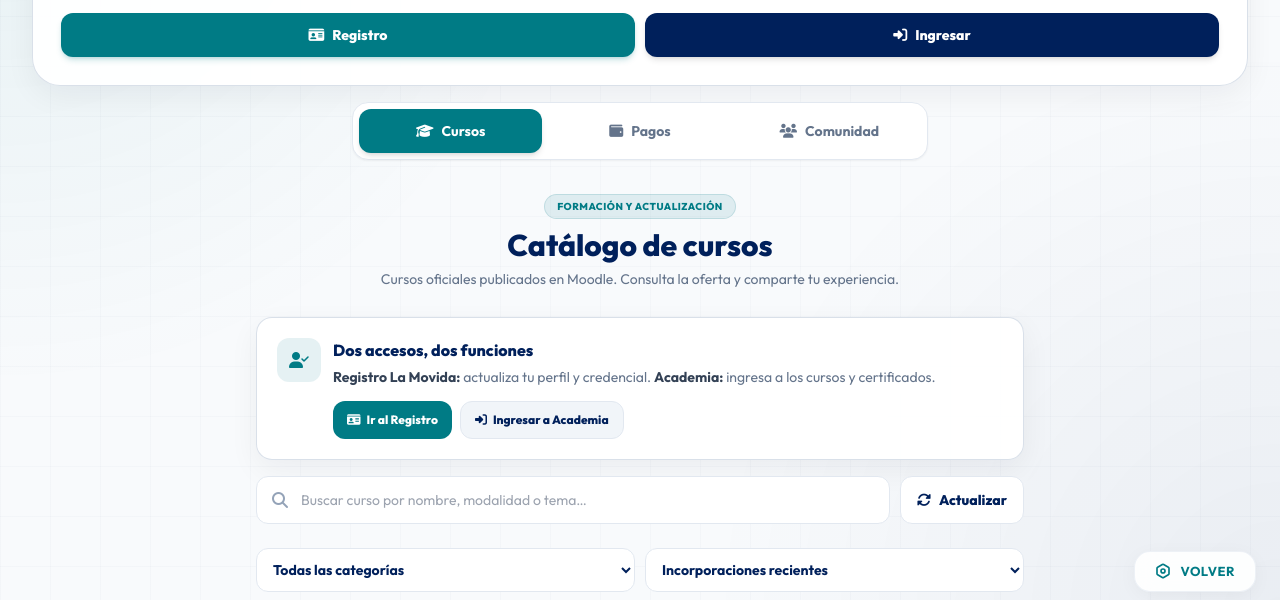
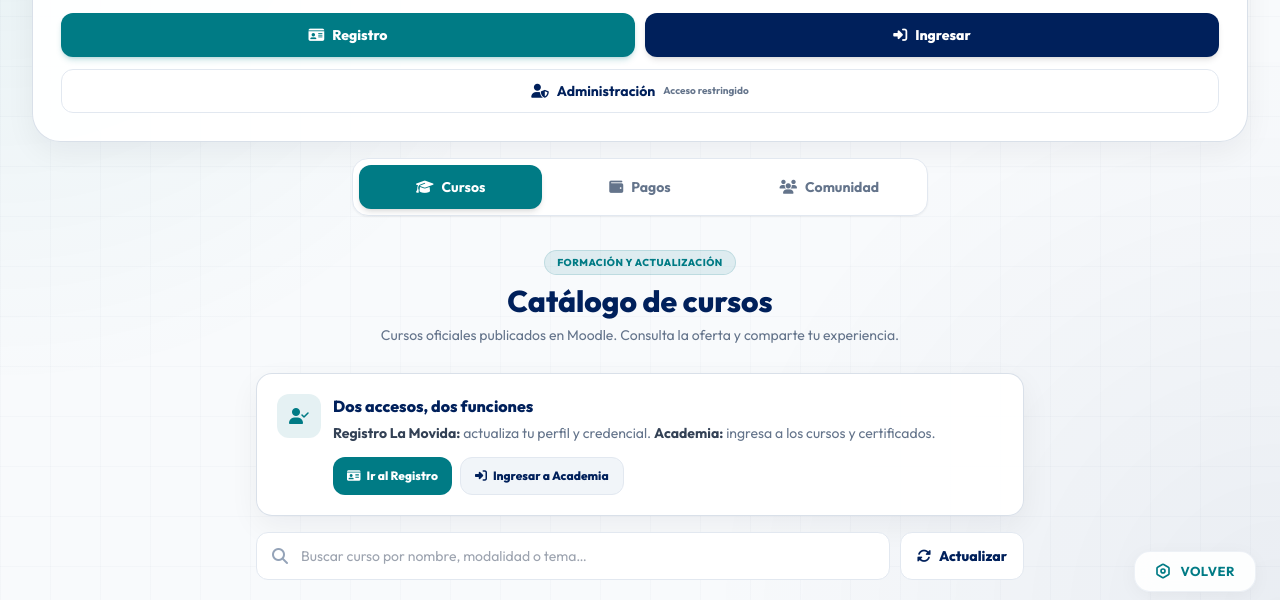
Before and after one commit to movidasst/inscripciones, a website: page index.html in a window 1280 px wide. Shown: the part 184-784 px from the top of the page. Drawn offline with Linux system fonts and the light colour scheme; no server answers.

Commit message:
fix: añadir acceso visible al panel de administración de Academia

```diff
--- a/index.html
+++ b/index.html
@@ -255,6 +255,14 @@
                         </a>
                         <a href="https://movidasst.org/login/index.php" target="_blank" rel="noopener" class="touch-target inline-flex items-center justify-center gap-2 rounded-xl bg-brand-dark text-white font-extrabold text-sm px-3.5 py-3 shadow-md active:scale-[.98] transition">
                             <i class="fas fa-right-to-bracket" aria-hidden="true"></i><span>Ingresar</span>
+                        </a>
+                    </div>
+                    <!-- Entrada al panel administrativo. La autorización se valida en Supabase, no por visibilidad del enlace. -->
+                    <div class="mt-3 flex justify-center sm:justify-end">
+                        <a id="academy-admin-link" href="./moderacion.html" class="touch-target inline-flex w-full sm:w-auto items-center justify-center gap-2 rounded-xl border border-slate-200 bg-white px-4 py-2.5 text-sm font-bold text-brand-dark hover:border-brand-teal hover:text-brand-teal transition-colors" aria-label="Administración de la Academia, acceso restringido">
+                            <i class="fas fa-user-shield" aria-hidden="true"></i>
+                            <span>Administración</span>
+                            <span class="text-[10px] font-semibold text-slate-500">Acceso restringido</span>
                         </a>
                     </div>
                 </div>
```
